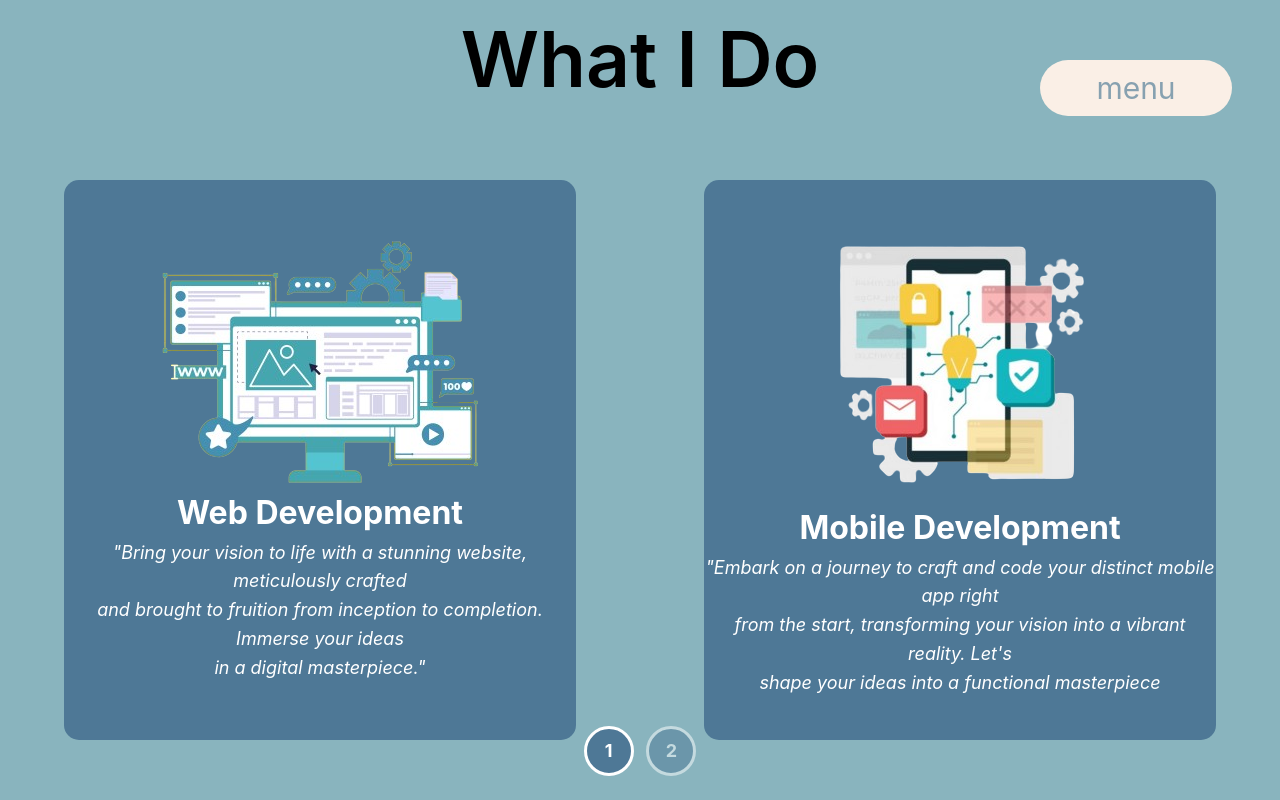
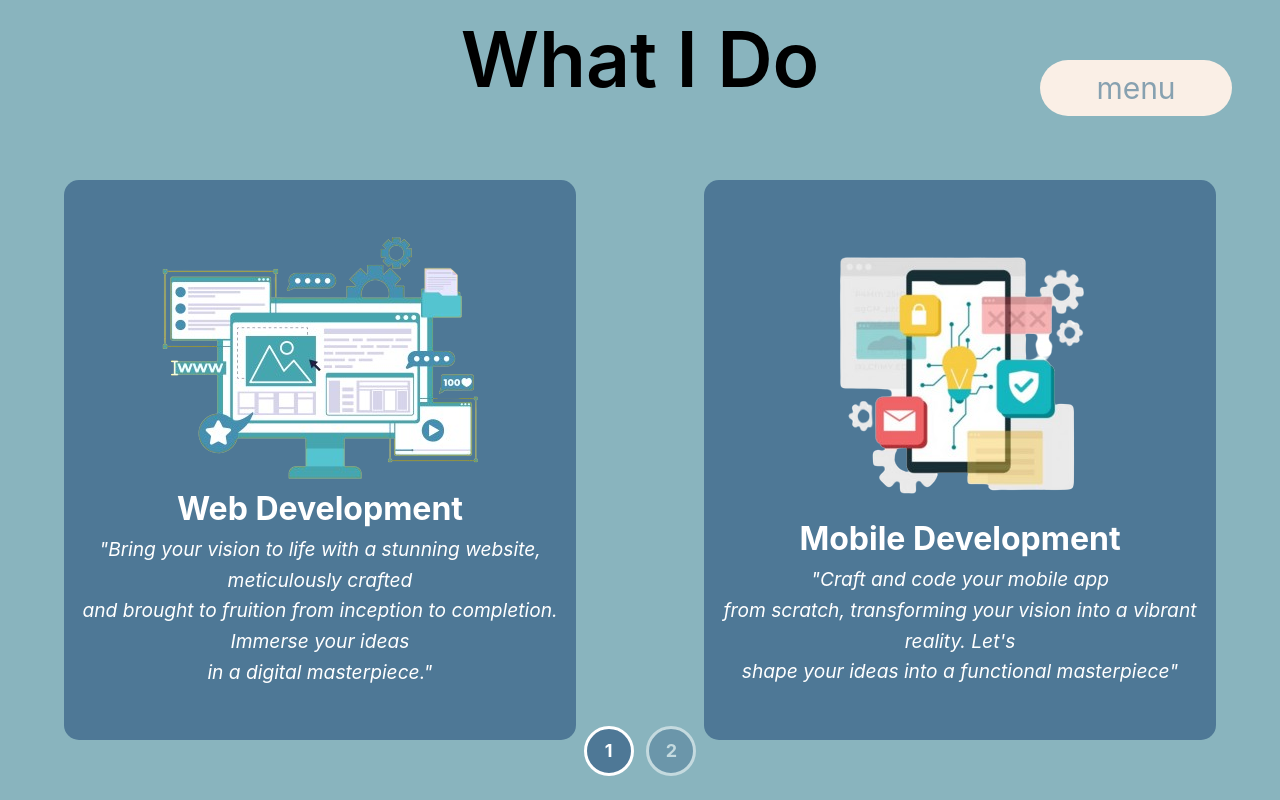
Before and after one commit to DroidStudioAS/Portfolio, a Vue app: page /about in a window 1280 px wide. Built offline with nearby package versions, Linux system fonts and the light colour scheme.

Commit message:
imported goldplay.ttf into app.vue and fixed text overlap issue that happend with the service_description in AboutView Around 1000 px screen width

```diff
--- a/src/App.vue
+++ b/src/App.vue
@@ -274,4 +274,10 @@ visibility: hidden;
     visibility: visible;
   }
 }
+
+/*************Fonts************/
+@font-face {
+  font-family: header;
+  src: url('/goldplay.ttf');
+}
 </style>
--- a/src/views/AboutView.vue
+++ b/src/views/AboutView.vue
@@ -88,9 +88,9 @@ onMounted(()=>{
         <img src="/icon_mobile_dev.png"/>
         <h2 class="service_title">Mobile Development</h2>
         <p class="service_description">
-              "Embark on a journey to craft and code your distinct mobile app right <br>
-               from the start, transforming your vision into a vibrant reality. Let's <br>
-                shape your ideas into a functional masterpiece
+              "Craft and code your mobile app<br>
+               from scratch, transforming your vision into a vibrant reality. Let's <br>
+              shape your ideas into a functional masterpiece"
         </p>
       </div>
     </div>
@@ -293,9 +293,10 @@ gap: 10vh;
   color: white;
 }
 .service_description{
-  font-size: large;
+  font-size: 1.5vw;
   font-style: italic;
   color:white;
+  translate: (50% 50%);
 }
 /*******End Of Service Styles********/
 
@@ -612,7 +613,6 @@ gap: 10vh;
 
   /***********Start Service***********/
   .service_container{
-    position: absolute;
     flex-flow: column nowrap;
   }
   .service_card{
```
